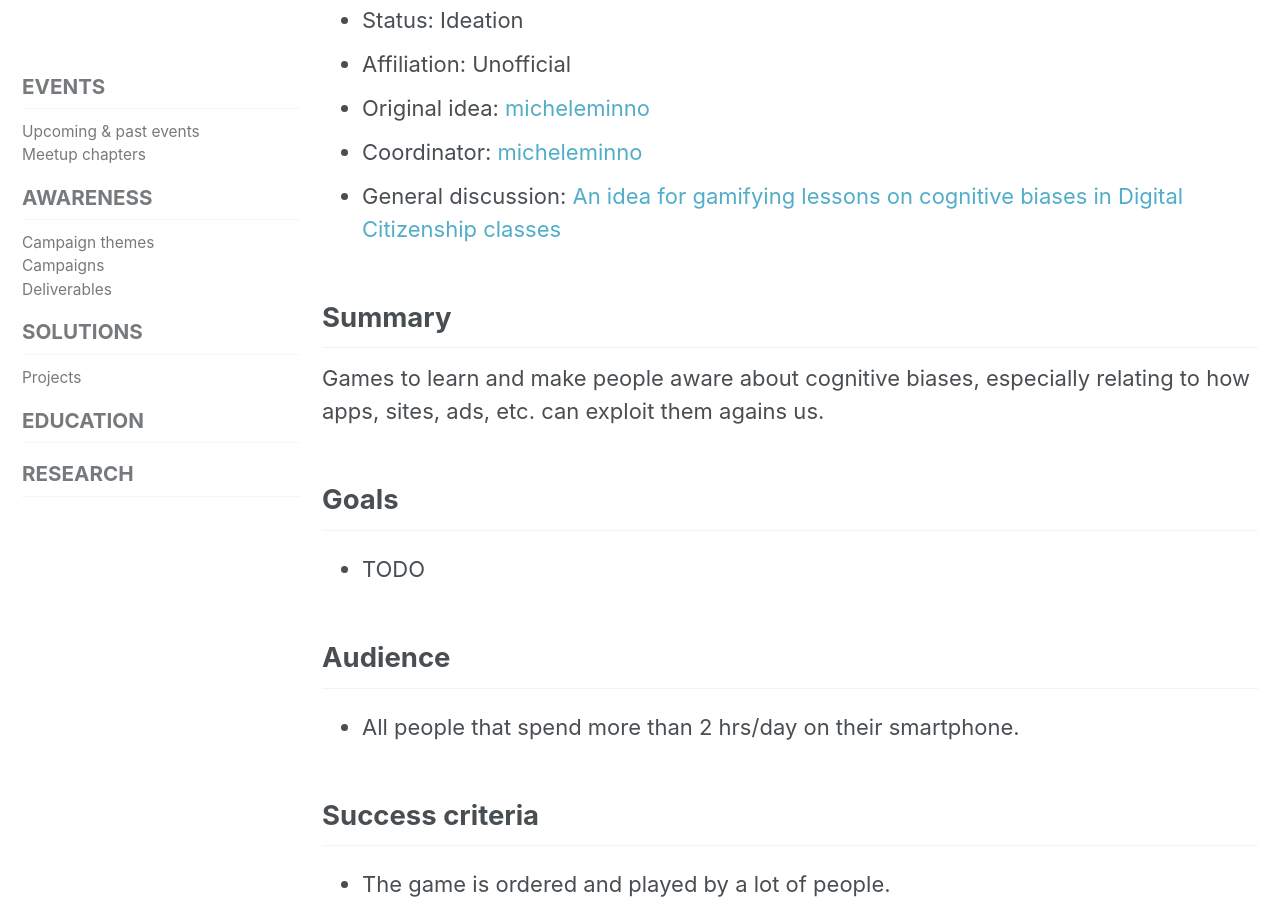
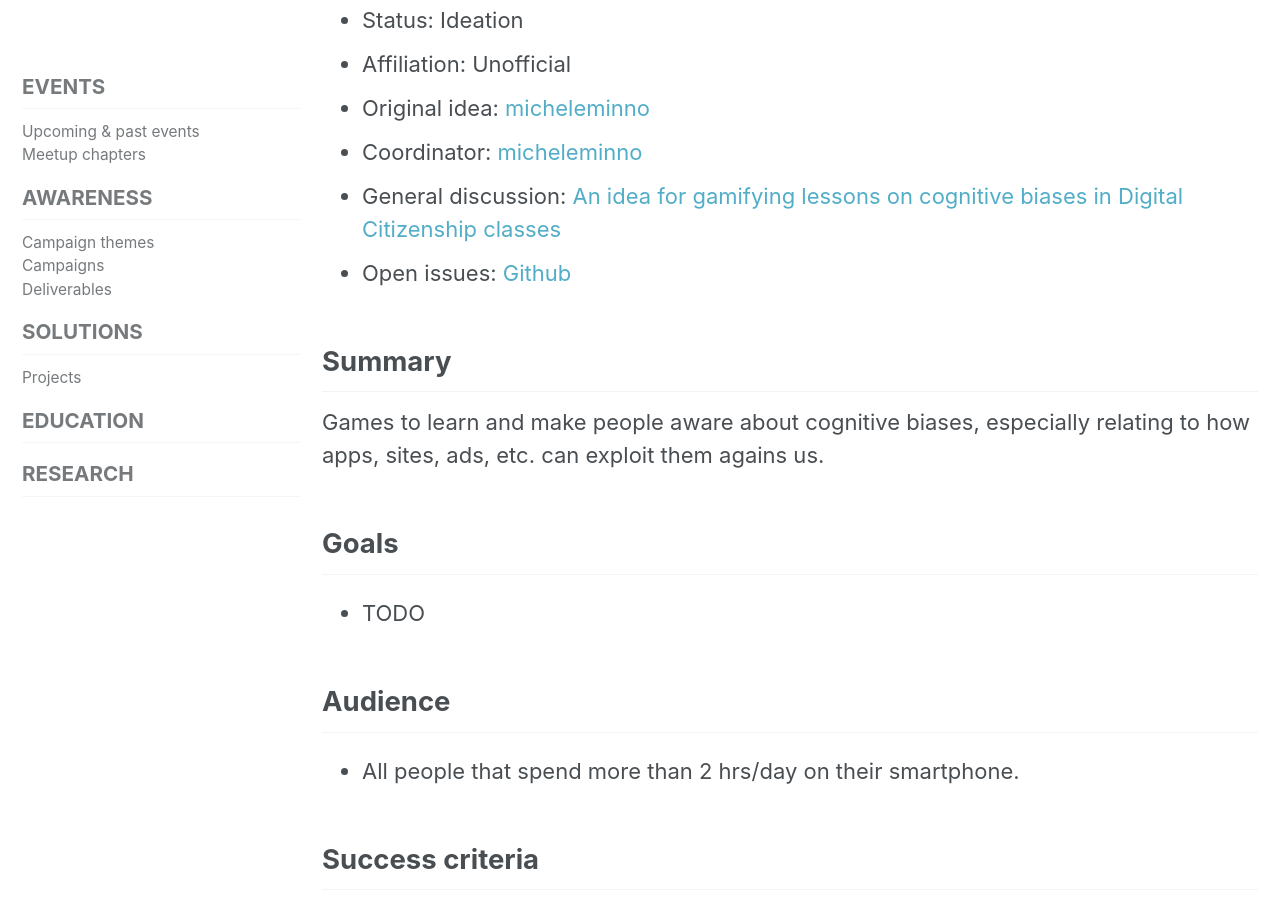
Before and after one commit to humanetech-community/community-hub, a Jekyll site: the page built from _activities/01-awareness-program/02-campaigns/10-campaign-mind-of-cards.md, in a window 1280 px wide and 900 px high, scrolled down 429 px. Built offline with Jekyll 4.4.1, drawn with Linux system fonts in a browser that asks for light colours; cached includes are drawn as plain includes; nearby versions of some CDN libraries.

Commit message:
Mind of cards campaign updated - #74

```diff
--- a/_activities/01-awareness-program/02-campaigns/10-campaign-mind-of-cards.md
+++ b/_activities/01-awareness-program/02-campaigns/10-campaign-mind-of-cards.md
@@ -52,6 +52,7 @@ custom_pagination:
 - Original idea: [micheleminno](https://community.humanetech.com/u/micheleminno/summary)
 - Coordinator: [micheleminno](https://community.humanetech.com/u/micheleminno/summary)
 - General discussion: [An idea for gamifying lessons on cognitive biases in Digital Citizenship classes](https://community.humanetech.com/t/an-idea-for-gamifying-lessons-on-cognitive-biases-in-digital-citizenship-classes/3096)
+- Open issues: [Github](https://github.com/humanetech-community/awareness-program/labels/mind-of-cards)
 
 ## Summary
 
```
